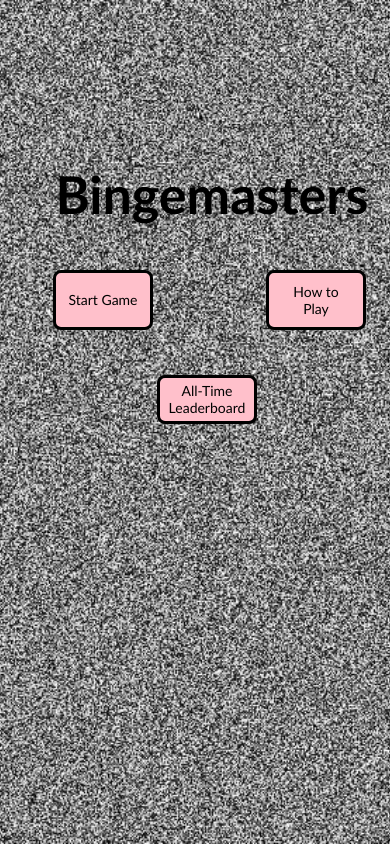
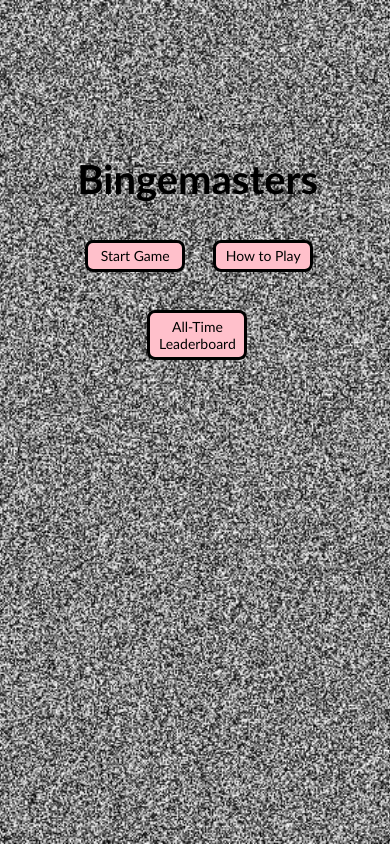
Before and after one commit to codymccoderson/bingemasters-mini, a React (Create React App) app: page / in a window 390 px wide. Built offline with nearby package versions, Linux system fonts and the light colour scheme.

Commit message:
fully responsive leaderboard template

```diff
--- a/src/components/HomePage.jsx
+++ b/src/components/HomePage.jsx
@@ -109,11 +109,31 @@ const StyledStartGame = styled.div`
         margin: 0 18rem;
     }
 
+    @media screen and (max-width: 27.5rem) {
+        margin: 0 16.5rem;
+    }
+
     @media screen and (max-width: 26.563rem) {
         margin: 0 16rem;
     }
 
+    @media screen and (max-width: 25rem) {
+        margin: 0 16.8rem;
+    }
+
+    @media screen and (max-width: 24.2rem) {
+        margin: 0 15.6rem;
+    }
+
     @media screen and (max-width: 23.438rem) {
+        margin: 0 16.2rem;
+    }
+
+    @media screen and (max-width: 21.5rem) {
+        margin: 0 15.6rem;
+    }
+
+    @media screen and (max-width: 20rem) {
         margin: 0 14.5rem;
     }
 `;
@@ -147,14 +167,18 @@ const StartGameTitle = styled.h1`
         font-size: 3.25rem;
     }
 
-    @media screen and (max-width: 23.438rem) {
+    @media screen and (max-width: 26.25rem) {
         font-size: 3rem;
     }
 
-    @media screen and (max-width: 20rem) {
+    @media screen and (max-width: 25rem) {
         font-size: 2.5rem;
         position: relative;
         right: 1.7rem;
+    }
+
+    @media screen and (max-width: 20rem) {
+        font-size: 2.25rem;
     }
 `;
 
@@ -192,7 +216,7 @@ const ButtonLine = styled.div`
         margin: 0 14.688rem;
     }
 
-    @media screen and (max-width: 20rem) {
+    @media screen and (max-width: 25rem) {
         position: relative;
         right: 1.1rem;
     }
@@ -226,7 +250,7 @@ const StartGameButton = styled.button`
         width: 6.25rem;
     }
 
-    @media screen and (max-width: 20rem) {
+    @media screen and (max-width: 25rem) {
         padding: 0.3rem;
         position: relative;
         right: -0.5rem;
@@ -261,7 +285,7 @@ const HowToPlayButton = styled.button`
         width: 6.25rem;
     }
 
-    @media screen and (max-width: 20rem) {
+    @media screen and (max-width: 25rem) {
         padding: 0.3rem;
         left: -1.5rem;
     }
@@ -302,7 +326,7 @@ const ButtonLine2 = styled.div`
         margin: 0 14.688rem;
     }
 
-    @media screen and (max-width: 20rem) {
+    @media screen and (max-width: 25rem) {
         padding: 0.3rem;
         position: relative;
         right: 1.4rem;
@@ -336,6 +360,11 @@ const LeaderboardButton = styled.button`
 
     @media screen and (max-width: 35.938rem) {
         width: 6.25rem;
+    }
+
+    @media screen and (max-width: 23.438rem) {
+        position: relative;
+        top: -0.5rem;
     }
 `;
 
--- a/src/components/Leaderboard.jsx
+++ b/src/components/Leaderboard.jsx
@@ -4,7 +4,7 @@ import another_retro_tv from '../another_retro_tv.png';
 import HomePage from './HomePage';
 import tv_static2 from '../tv_static2.jpg';
 
-const StartGameBackground = styled.div`
+const LeaderboardBackground = styled.div`
     background: url(${another_retro_tv}) no-repeat center center fixed;
     background-size: 80vw 92vh;
     height: 100vh;
@@ -17,7 +17,7 @@ const StartGameBackground = styled.div`
 
     }
 `
-const StyledStartGame = styled.div`
+const StyledLeaderboard = styled.div`
     display: flex;
     align-items: center;
     flex-flow: column;
@@ -25,11 +25,14 @@ const StyledStartGame = styled.div`
     height: 43.75rem;
     margin: 0 auto;
     position: relative;
-    top: 6.25rem;
-    right: 9.375rem;
+    top: 14rem;
+    right: 10rem;
 
-    @media screen and (max-width: 89.375rem) {
+    @media screen and (max-width: 90rem) {
         margin: 0 24.375rem;
+        position: relative;
+        top: 11rem;
+        right: 10rem;
         width: 43.75rem;
         height: 43.75rem;
 
@@ -74,10 +77,11 @@ const StyledStartGame = styled.div`
     }
 
     @media screen and (max-width: 68.125rem) {
-        margin: 0 21.25rem;
+        margin: 0 23rem;
     }
 
-    @media screen and (max-width: 65rem) {
+    @media screen and (max-width: 64rem) {
+        margin: 0 20.5rem;
         width: 25rem;
         height: 25rem;
     }
@@ -111,26 +115,38 @@ const StyledStartGame = styled.div`
         height: 28.75rem;
     }
 
-    @media screen and (max-width: 46.25rem) {
-        margin: 0 15rem;
+    @media screen and (max-width: 48rem) {
+        margin: 0 18rem;
         width: 27.5rem;
         height: 27.5rem;
     }
 
+    @media screen and (max-width: 46.25rem) {
+        margin: 0 17rem;
+    }
+
     @media screen and (max-width: 43.125rem) {
-        margin: 0 13.75rem;
+        margin: 0 16rem;
         width: 26.25rem;
         height: 26.25rem;
     }
 
     @media screen and (max-width: 41.6rem) {
-        margin: 0 11.5rem;
+        margin: 0 15.25rem;
         width: 25rem;
         height: 25rem;
     }
 
     @media screen and (max-width: 40rem) {
         margin: 0 10rem;
+    }
+
+    @media screen and (max-width: 26.563rem) {
+        margin: 0 9rem;
+    }
+
+    @media screen and (max-width: 23.438rem) {
+        margin: 0 7.5rem;
     }
 `;
 
@@ -148,9 +164,13 @@ const LeaderboardTitle = styled.h1`
     }
 
     @media screen and (max-width: 75rem) {
-        font-size: 1.5rem;
         position: relative;
         left: 3rem;
+    }
+
+    @media screen and (max-width: 64rem) {
+        position: relative;
+        left: 3.4rem;
     }
 
     @media screen and (max-width: 62.5rem) {
@@ -161,6 +181,27 @@ const LeaderboardTitle = styled.h1`
     @media screen and (max-width: 53.125rem) {
         position: relative;
         left: 2rem;
+        font-size: 2.5rem;
+    }
+
+    @media screen and (max-width: 48em) {
+        font-size: 2rem;
+    }
+
+    @media screen and (max-width: 26.563rem) {
+        font-size: 1.5rem;
+    }
+
+    @media screen and (max-width: 23.438rem) {
+        position: relative;
+        left: 1.5rem;
+        font-size: 1.2rem;
+    }
+
+    @media screen and (max-width: 21.875rem) {
+        position: relative;
+        left: 0.2rem;
+        font-size: 1.2rem;
     }
 `;
 
@@ -177,6 +218,16 @@ const LeaderboardTable = styled.table`
     @media screen and (max-width: 53.125rem) {
         position: relative;
         left: 10rem;
+    }
+
+    @media screen and (max-width: 23.438rem) {
+        position: relative;
+        left: 8rem;
+    }
+
+    @media screen and (max-width: 21.875rem) {
+        position: relative;
+        left: 5.3rem;
     }
 
     th {
@@ -206,7 +257,20 @@ const LeaderboardTable = styled.table`
             -moz-column-gap: 12rem;
             column-gap: 12rem;
         }
+
+        @media screen and (max-width: 23.438rem) {
+            -webkit-column-gap: 9rem;
+            -moz-column-gap: 9rem;
+            column-gap: 9rem;
+            font-size: 1rem;
+        }
+
+        @media screen and (max-width: 21.875rem) {
+            -webkit-column-gap: 7rem;
+            -moz-column-gap: 7rem;
+            column-gap: 7rem;
     }
+}
 
     td {
         font-size: 1rem;
@@ -246,6 +310,11 @@ const ReturnHomeButton = styled.button`
         position: relative;
         left: 1.5rem;
     }
+
+    @media screen and (max-width: 20rem) {
+        position: relative;
+        left: -0.2rem;
+    }
 `;
 
 class Leaderboard extends React.Component {
@@ -265,8 +334,8 @@ class Leaderboard extends React.Component {
         if (this.state.clickedReturn === false) {
 
         return(
-            <StartGameBackground>
-                <StyledStartGame>
+            <LeaderboardBackground>
+                <StyledLeaderboard>
                     <div className="LeaderboardWrapper">
                         <LeaderboardTitle>
                             Greatest Bingemasters
@@ -373,8 +442,8 @@ class Leaderboard extends React.Component {
                             >Return Home
                         </ReturnHomeButton>
                     </ButtonLine>
-                </StyledStartGame>
-            </StartGameBackground>
+                </StyledLeaderboard>
+            </LeaderboardBackground>
         )} else {
             return <HomePage/>
 }}}
```
